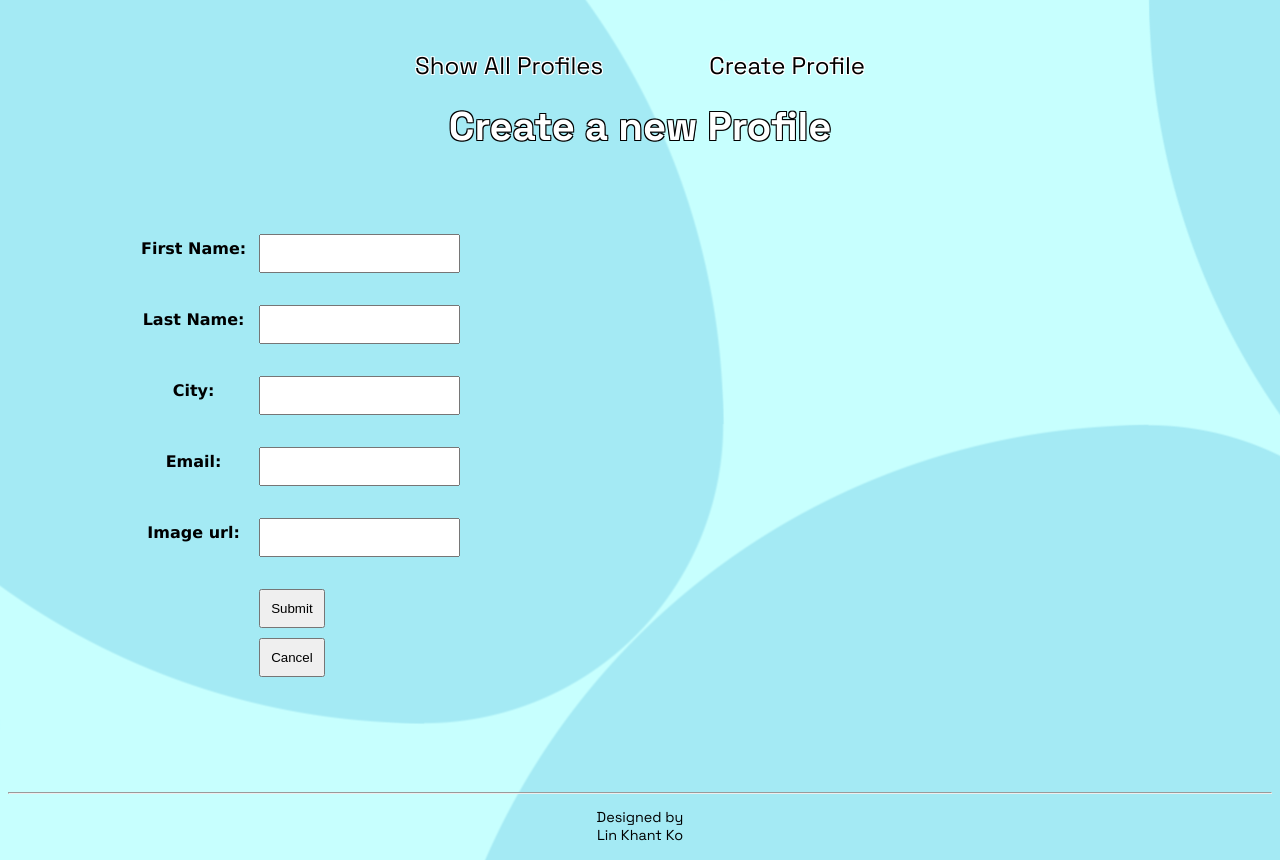
After one commit to Linkhant19/Full-Stack-Application-Design-and-Development, a Django app: page /mini_fb/create_profile in a window 1280 px wide. The commit adds this page. Run offline with Django 5.2, Linux system fonts and the light colour scheme; some web fonts are replaced.

Commit message:
updated mini_fb application: showing one profile, adding profiles, adding status messages

```diff
--- /dev/null
+++ b/django/a6_url.txt
@@ -0,0 +1 @@
+https://obscure-falls-84019-c2d49ef75cb4.herokuapp.com/mini_fb/
--- a/django/mini_fb/admin.py
+++ b/django/mini_fb/admin.py
@@ -3,3 +3,4 @@ from django.contrib import admin
 # Register your models here.
 from .models import *
 admin.site.register(Profile) # we want to access the Profile model from the admin
+admin.site.register(StatusMessage) # we want to access the StatusMessage model from the admin
--- /dev/null
+++ b/django/mini_fb/forms.py
@@ -0,0 +1,23 @@
+# mini_fb/forms.py
+
+from django import forms
+from .models import Profile, StatusMessage
+
+class CreateProfileForm(forms.ModelForm):
+    '''A form to create Profile data.'''
+    first_name = forms.CharField(label="First Name", required=True)
+    last_name = forms.CharField(label="Last Name", required=True)
+    city = forms.CharField(label="City", required=True)
+    email = forms.EmailField(label="Email", required=True)
+    class Meta:
+        '''associate this form with the Profile model'''
+        model = Profile
+        fields = ['first_name', 'last_name', 'city', 'email', 'image_url']
+
+
+class CreateStatusMessageForm(forms.ModelForm):
+    '''A form to create StatusMessage data.'''
+    class Meta:
+        '''associate this form with the StatusMessage model'''
+        model = StatusMessage
+        fields = ['message']
--- a/django/mini_fb/models.py
+++ b/django/mini_fb/models.py
@@ -2,6 +2,7 @@
 # define data models (objects) for use in the mini_fb application
 
 from django.db import models
+from django.urls import reverse
 
 class Profile(models.Model):
     '''Encapsulate the data for a user profile.'''
@@ -13,3 +14,32 @@ class Profile(models.Model):
     city = models.TextField(blank=False)
     email = models.EmailField(blank=False)
     image_url = models.URLField(blank=True) # field is optional
+
+    def __str__(self):
+        '''Return a string representation of the object.'''
+        return f"{self.first_name} {self.last_name}"
+
+    # an accessor method get_status_messages to obtain all status messages for this Profile.
+    def get_status_messages(self):
+        '''Return all status messages for this Profile.'''
+        status_messages = StatusMessage.objects.filter(profile=self).order_by('-timestamp')
+        return status_messages
+
+    def get_absolute_url(self) -> str:
+        '''return the URL to redirect to after successful create'''
+        # return reverse('show_all_profiles')
+        return reverse('show_profile', kwargs={'pk': self.pk})
+
+class StatusMessage(models.Model):
+    '''Encapsulate the data for a status message.'''
+    # timestamp (the time at which this status message was created/saved)
+    # message (the text of the status message)
+    # profile (the foreign key to indicate the relationship to the Profile of the creator of this message)
+
+    timestamp = models.DateTimeField(auto_now=True)
+    message = models.TextField(blank=False)
+    profile = models.ForeignKey("Profile", on_delete=models.CASCADE)
+
+    def __str__(self):
+        '''Return a string representation of the object.'''
+        return f"{self.message}"
--- a/django/mini_fb/templates/mini_fb/base.html
+++ b/django/mini_fb/templates/mini_fb/base.html
@@ -7,6 +7,10 @@
         <link rel="stylesheet" href="{% static 'mini_fb.css' %}">
     </head>
     <body>
+        <nav class="header">
+            <a href="{% url 'show_all_profiles' %}">Show All Profiles</a>
+            <a href="{% url 'create_profile' %}">Create Profile</a>
+        </nav>
         {% block content %}
         <!-- our interesting stuff here! -->
         {% endblock %}
--- /dev/null
+++ b/django/mini_fb/templates/mini_fb/create_profile_form.html
@@ -0,0 +1,34 @@
+<!-- mini_fb/templates/mini_fb/create_profile_form.html -->
+
+{% extends 'mini_fb/base.html' %}
+
+{% block content %}
+
+<h2>Create a new Profile</h2>
+
+<form method="POST">
+    <!-- display the form (context variable) -->
+    <!-- {{ form }} -->
+    <table>
+        {{ form.as_table }}
+
+
+    <tr>
+        <td></td>
+        <td>
+            <!-- submit button -->
+            <input type="submit" name="Post">
+            {% csrf_token %}
+        </form>
+        <!-- NOTE: this is a separate form! -->
+        <form action="{% url 'show_all_profiles'%}">
+            <input type="submit" name="Cancel" value="Cancel">
+        </form>
+        </td>
+    </tr>
+
+    </table>
+
+
+
+{% endblock %}
--- a/django/mini_fb/urls.py
+++ b/django/mini_fb/urls.py
@@ -6,5 +6,8 @@ from . import views
 
 # create a list of URLs for the mini_fb app
 urlpatterns = [
-    path(r'', views.ShowAllProfilesView.as_view(), name='show_all_fb'), # the first URL. main page
+    path(r'', views.ShowAllProfilesView.as_view(), name='show_all_profiles'), # the first URL. main page
+    path(r'profile/<int:pk>', views.ShowProfilePageView.as_view(), name='show_profile'), # new show_profile path with pk
+    path(r'create_profile', views.CreateProfileView.as_view(), name='create_profile'),
+    path(r'profile/<int:pk>/create_status', views.CreateStatusMessageView.as_view(), name='create_status'),
 ]
--- a/django/mini_fb/views.py
+++ b/django/mini_fb/views.py
@@ -1,13 +1,87 @@
 # mini_fb/views.py
 # views to show the mini_fb application
 
+from typing import Any
 from django.shortcuts import render
+from django.urls import reverse
 
 from . models import *
-from django.views.generic import ListView
+from . forms import *
+from django.views.generic import ListView, DetailView, CreateView
+import random
 
 # this is a class based view
 class ShowAllProfilesView(ListView):
     model = Profile
     template_name = 'mini_fb/show_all_profiles.html'
     context_object_name = 'profiles'
+
+class ShowProfilePageView(DetailView):
+    '''
+    class-based view called ShowProfilePageView, which inherits from the generic DetailView class.
+    obtain data for one Profile record, and deleguate work to a template called show_profile.html to display that Profile.
+    '''
+    model = Profile
+    template_name = 'mini_fb/show_profile.html'
+    context_object_name = 'profile'
+
+class CreateProfileView(CreateView):
+    '''
+    class-based view called CreateProfileView, which inherits from the generic CreateView class.
+    on GET: send back the form
+    on POST: read the form data,create an instance of Profile; save to database; redirect to a URL
+    '''
+    form_class = CreateProfileForm
+    template_name = 'mini_fb/create_profile_form.html'
+
+    def get_success_url(self):
+        '''
+        return the URL to redirect to after successful create
+        '''
+        return self.object.get_absolute_url()
+
+class CreateStatusMessageView(CreateView):
+    '''
+    class-based view called CreateStatusMessageView, which inherits from the generic CreateView class.
+    on GET: send back the form
+    on POST: read the form data,create an instance of Status; save to database; redirect to a URL
+    '''
+    form_class = CreateStatusMessageForm
+    template_name = 'mini_fb/create_status_form.html'
+
+    def get_context_data(self, **kwargs: Any) -> dict[str, Any]:
+        '''
+        build the template context data --
+        a dict of key-value pairs.
+        '''
+
+        # get the super class version of context data
+        context = super().get_context_data(**kwargs)
+
+        # find the profile with the primary key from the URL
+        # self.kwargs is finding the profile PK from the URL
+        profile = Profile.objects.get(pk=self.kwargs['pk'])
+
+        # add the profile to the context data
+        context['profile'] = profile
+        return context
+
+    def form_valid(self, form):
+        '''this method executes after form submission'''
+
+        # find the profile with the primary key from the URL
+        # self.kwargs is finding the profile PK from the URL
+        profile = Profile.objects.get(pk=self.kwargs['pk'])
+
+        # attach the profile to the new Comment
+        # form.instance is the new Comment
+        form.instance.profile = profile
+
+        # delegate work to the superclass version of this method
+        return super().form_valid(form)
+
+    # what to do after form submission?
+    def get_success_url(self) -> str:
+        '''return the URL to redirect to after successful create'''
+
+        return reverse('show_profile', kwargs={'pk': self.kwargs['pk']})
--- a/django/static/mini_fb.css
+++ b/django/static/mini_fb.css
@@ -116,6 +116,49 @@ p {
     font-family: "Space Grotesk";
 }
 
+nav {
+    margin-top: 50px;
+
+    /* margin-bottom: 20px; */
+    font-family: "Space Grotesk";
+    font-size: 1.5em;
+
+}
+
+/* for my links */
+a {
+    text-decoration: none;
+    margin-left: 50px;
+    margin-right: 50px;
+    color: black;
+    text-shadow:
+        1px 1px 0px white,
+        -1px 1px 0px white,
+        1px -1px 0px white,
+        -1px -1px 0px white;
+    transition: color 1s;
+}
+
+a:hover {
+    color: rgb(255, 153, 0);
+}
+
+/* for the forms */
+table {
+    margin: 50px;
+    margin-left: 120px;
+    padding: 10px;
+}
+
+td {
+    padding: 10px;
+}
+
+input {
+    padding: 10px;
+    margin-top: 10px;
+}
+
 .copyright {
     font-size: .9em;
 }
```
Also changed, not shown: django/mini_fb/templates/mini_fb/create_status_form.html (added, +31 -0 lines), django/mini_fb/templates/mini_fb/show_all_profiles.html (+6 -1 lines), django/mini_fb/templates/mini_fb/show_profile.html (added, +37 -0 lines), django/db.sqlite3, django/mini_fb/migrations/0002_statusmessage.py (added), 1 other file.
